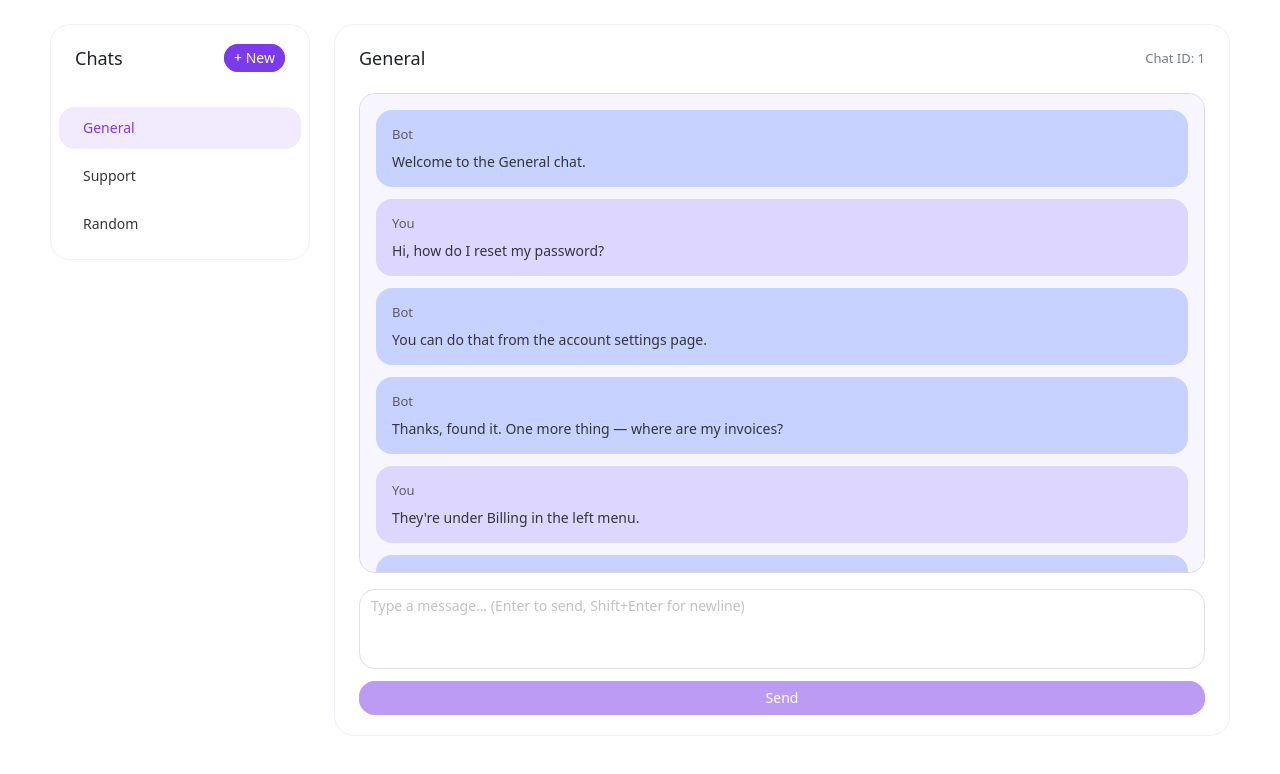
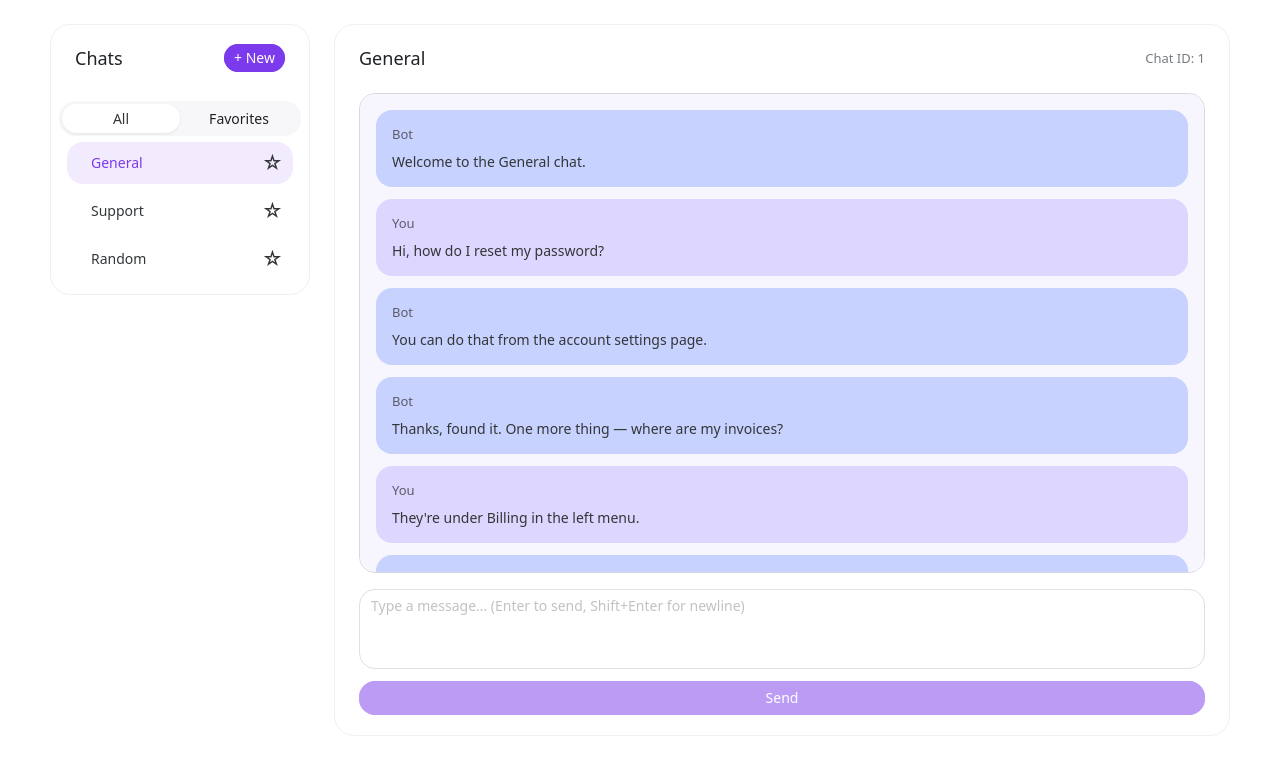
Before and after one commit to s-tranquil/vue3-chat, a Vue app: page /chat/1 in a window 1280 px wide. Shown: the top 774 px of the page. Built offline with nearby package versions, Linux system fonts and the light colour scheme.

Commit message:
Add favorites tab, get styles in order

```diff
--- a/src/components/chat/chatWindow/ChatWindow.vue
+++ b/src/components/chat/chatWindow/ChatWindow.vue
@@ -16,7 +16,7 @@ const activeChat = computed(() => chatStore.getChatById(chatId.value));
 <template>
     <NCard :title="activeChat?.title ?? 'Chat'">
         <template #header-extra>
-            <NText depth="3" style="font-size: 13px;">Chat ID: {{ chatId }}</NText>
+            <NText depth="3" class="chat-id">Chat ID: {{ chatId }}</NText>
         </template>
         <div class="chat-body">
             <MessageList :messages="activeChat?.messages ?? []" />
@@ -24,3 +24,9 @@ const activeChat = computed(() => chatStore.getChatById(chatId.value));
         </div>
     </NCard>
 </template>
+
+<style scoped>
+.chat-id {
+    font-size: 13px;
+}
+</style>
--- a/src/components/chat/chatWindow/MessageList.vue
+++ b/src/components/chat/chatWindow/MessageList.vue
@@ -29,7 +29,7 @@ watch(
 
 <template>
     <div ref="parentRef" class="message-list">
-        <NEmpty v-if="count === 0" description="No messages yet" style="padding: 40px 0;" />
+        <NEmpty v-if="count === 0" class="empty" description="No messages yet" />
         <div
             v-else
             :style="{ height: `${virtualizer.getTotalSize()}px`, position: 'relative' }"
@@ -62,4 +62,8 @@ watch(
 .message-list {
     overflow-y: auto;
 }
+
+.empty {
+    padding: 40px 0;
+}
 </style>
--- /dev/null
+++ b/src/components/chat/sidebar/AllChatsTab.vue
@@ -0,0 +1,40 @@
+<script setup lang="ts">
+import { computed, inject, h } from "vue";
+import { NMenu, NButton } from "naive-ui";
+import type { MenuOption } from "naive-ui";
+import { useChatStore } from "../../../store/chat/chat";
+import { sidebarKey } from "./keys";
+import styles from "./styles.module.css";
+
+const { activeId, handleSelect } = inject(sidebarKey)!;
+const chatStore = useChatStore();
+
+const options = computed<MenuOption[]>(() =>
+    chatStore.chats.map(chat => {
+        const isFavorite = chat.isFavorite ?? false;
+        return {
+            key: chat.id,
+            label: () => h("div", { class: styles.row }, [
+                h("span", { class: styles.title }, chat.title),
+                h(NButton, {
+                    text: true,
+                    type: isFavorite ? "warning" : "default",
+                    class: styles.star,
+                    onClick: (e: MouseEvent) => {
+                        e.stopPropagation();
+                        chatStore.toggleFavorite(chat.id);
+                    },
+                }, { default: () => isFavorite ? "★" : "☆" }),
+            ]),
+        };
+    })
+);
+
+function onSelect(key: string | number) {
+    handleSelect(String(key));
+}
+</script>
+
+<template>
+    <NMenu :options="options" :value="activeId" @update:value="onSelect" />
+</template>
--- /dev/null
+++ b/src/components/chat/sidebar/ChatTabs.vue
@@ -0,0 +1,30 @@
+<script setup lang="ts">
+import { ref } from "vue";
+import { NTabs, NTabPane } from "naive-ui";
+import type { Component } from "vue";
+import AllChatsTab from "./AllChatsTab.vue";
+import FavoritesTab from "./FavoritesTab.vue";
+
+type TabName = "all" | "favorites";
+
+const activeTab = ref<TabName>("all");
+
+const tabs: { name: TabName; label: string; component: Component }[] = [
+    { name: "all", label: "All", component: AllChatsTab },
+    { name: "favorites", label: "Favorites", component: FavoritesTab },
+];
+</script>
+
+<template>
+    <NTabs v-model:value="activeTab" type="segment" size="small" :pane-style="{ padding: 0 }">
+        <NTabPane
+            v-for="tab in tabs"
+            :key="tab.name"
+            :name="tab.name"
+            :tab="tab.label"
+            display-directive="show:lazy"
+        >
+            <component :is="tab.component" />
+        </NTabPane>
+    </NTabs>
+</template>
--- /dev/null
+++ b/src/components/chat/sidebar/FavoritesTab.vue
@@ -0,0 +1,46 @@
+<script setup lang="ts">
+import { computed, inject, h } from "vue";
+import { NMenu, NButton, NEmpty } from "naive-ui";
+import type { MenuOption } from "naive-ui";
+import { useChatStore } from "../../../store/chat/chat";
+import { sidebarKey } from "./keys";
+import styles from "./styles.module.css";
+
+const { activeId, handleSelect } = inject(sidebarKey)!;
+const chatStore = useChatStore();
+
+const options = computed<MenuOption[]>(() =>
+    chatStore.chats
+        .filter(chat => chat.isFavorite)
+        .map(chat => ({
+            key: chat.id,
+            label: () => h("div", { class: styles.row }, [
+                h("span", { class: styles.title }, chat.title),
+                h(NButton, {
+                    text: true,
+                    type: "warning",
+                    class: styles.star,
+                    onClick: (e: MouseEvent) => {
+                        e.stopPropagation();
+                        chatStore.toggleFavorite(chat.id);
+                    },
+                }, { default: () => "★" }),
+            ]),
+        }))
+);
+
+function onSelect(key: string | number) {
+    handleSelect(String(key));
+}
+</script>
+
+<template>
+    <NMenu v-if="options.length" :options="options" :value="activeId" @update:value="onSelect" />
+    <NEmpty v-else class="empty" description="No favorites yet" />
+</template>
+
+<style scoped>
+.empty {
+    padding: 16px 0;
+}
+</style>
--- a/src/components/chat/sidebar/Sidebar.vue
+++ b/src/components/chat/sidebar/Sidebar.vue
@@ -1,27 +1,22 @@
 <script setup lang="ts">
-import { ref, computed } from "vue";
+import { ref, computed, provide } from "vue";
 import { useRoute, useRouter } from "vue-router";
-import { NCard, NMenu, NButton } from "naive-ui";
-import type { MenuOption } from "naive-ui";
-import { useChatStore } from "../../../store/chat/chat";
+import { NCard, NButton } from "naive-ui";
 import { DEFAULT_CHAT_ID } from "../../../constants";
+import { sidebarKey } from "./keys";
+import ChatTabs from "./ChatTabs.vue";
 import NewChatModal from "./NewChatModal.vue";
 
 const route = useRoute();
 const router = useRouter();
-const chatStore = useChatStore();
+
 const activeId = computed(() => String(route.params.id || DEFAULT_CHAT_ID));
 
-const menuOptions = computed<MenuOption[]>(() =>
-    chatStore.chats.map(chat => ({
-        label: chat.title,
-        key: chat.id,
-    }))
-);
+function handleSelect(id: string) {
+    router.push(`/chat/${id}`);
+}
 
-function handleSelect(key: string) {
-    router.push(`/chat/${key}`);
-}
+provide(sidebarKey, { activeId, handleSelect });
 
 const showModal = ref(false);
 
@@ -32,15 +27,11 @@ function handleCreated(id: string) {
 
 <template>
     <aside class="sidebar">
-        <NCard title="Chats" :content-style="{ padding: '8px 0' }">
+        <NCard title="Chats" :content-style="{ padding: '8px' }">
             <template #header-extra>
                 <NButton size="small" type="primary" @click="showModal = true">+ New</NButton>
             </template>
-            <NMenu
-                :options="menuOptions"
-                :value="activeId"
-                @update:value="handleSelect"
-            />
+            <ChatTabs />
         </NCard>
 
         <NewChatModal v-model:show="showModal" @created="handleCreated" />
--- /dev/null
+++ b/src/components/chat/sidebar/keys.ts
@@ -0,0 +1,8 @@
+import type { InjectionKey, ComputedRef } from "vue";
+
+export interface SidebarContext {
+    activeId: ComputedRef<string>;
+    handleSelect: (id: string) => void;
+}
+
+export const sidebarKey = Symbol("sidebar") as InjectionKey<SidebarContext>;
--- /dev/null
+++ b/src/components/chat/sidebar/styles.module.css
@@ -0,0 +1,20 @@
+.row {
+    display: flex;
+    align-items: center;
+    width: 100%;
+}
+
+.title {
+    flex: 1;
+    min-width: 0;
+    overflow: hidden;
+    text-overflow: ellipsis;
+    white-space: nowrap;
+}
+
+.star {
+    font-size: 20px;
+    line-height: 1;
+    flex-shrink: 0;
+    margin-left: 8px;
+}
--- a/src/store/chat/chat.ts
+++ b/src/store/chat/chat.ts
@@ -75,5 +75,11 @@ export const useChatStore = defineStore("chat", {
             });
             return id;
         },
+        toggleFavorite(chatId: string) {
+            const chat = this.chats.find(item => item.id === chatId);
+            if (chat) {
+                chat.isFavorite = !chat.isFavorite;
+            }
+        },
     },
 });
--- a/src/store/chat/types.ts
+++ b/src/store/chat/types.ts
@@ -14,4 +14,5 @@ export type ChatItem = {
     id: string,
     title: string,
     messages: ChatMessage[],
+    isFavorite?: boolean,
 };
```
